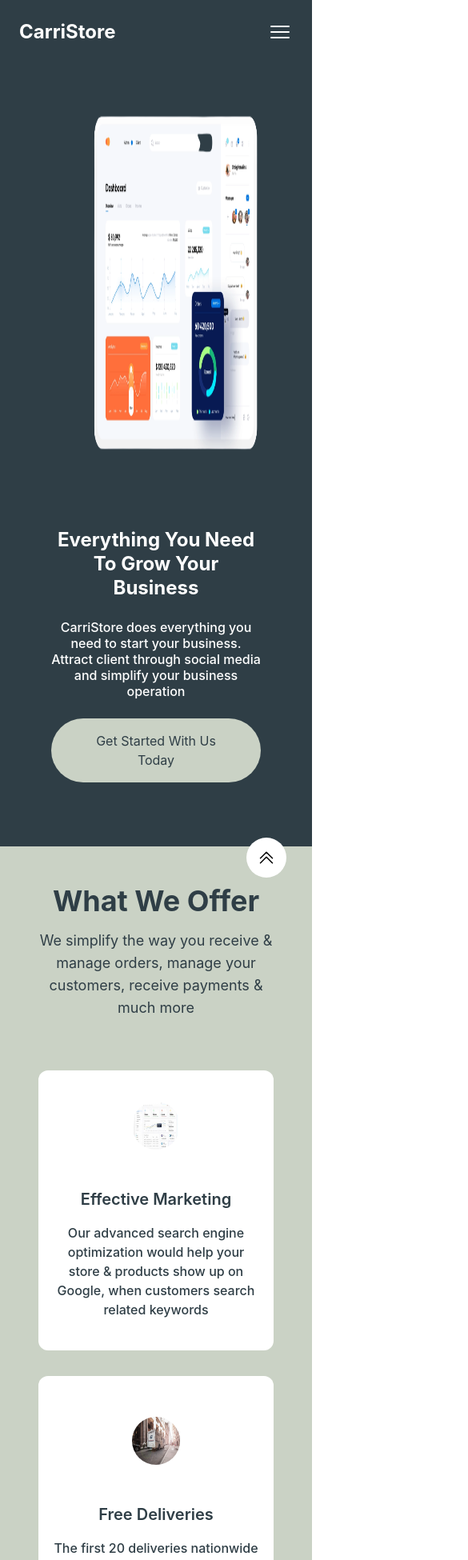
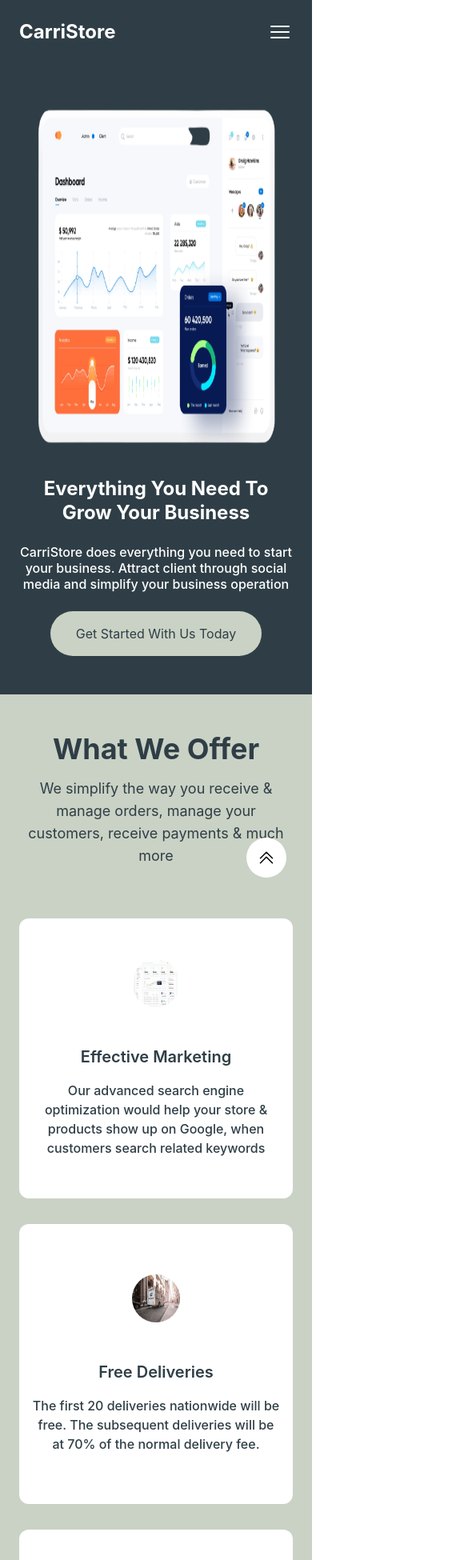
Before and after one commit to carissaayo/carristore, a React (Create React App) app: page / in a window 390 px wide. Shown: the top 1950 px of the page at 80% size, 585 px wide, since content can reach past the window. Built offline with nearby package versions, Linux system fonts and the light colour scheme.

Commit message:
done with the footer

```diff
--- a/src/components/Footer.js
+++ b/src/components/Footer.js
@@ -2,21 +2,20 @@
 
 const Footer = () => {
   return (
-    <section className="h-[60vh] bg-primaryColor text-white px-16 lg:px-28 flex items-center justify-center">
-      <div className="flex w-full  gap-32 lg:pr-20">
+    <section className=" md:h-[80vh] lg:h-[60vh] bg-primaryColor text-white px-6 md:px-16 lg:px-28 flex items-center justify-center py-20 md:py-0">
+      <div className="flex w-full gap-12 md:gap-1 lg:gap-32 lg:pr-20 flex-wrap lg:flex-nowrap ">
         {/* first col */}
-        <div className="w-[40%] flex flex-col gap-4">
+        <div className="w-[100%] md:w-[40%] flex flex-col gap-4 md:mr-16 lg:mr-0 mb-4 lg:mb-0">
           <a href="#" className="text-2xl font-bold ">
             CarriStore
           </a>
           <p className="text-lg ">
-            Lörem ipsum duteskade bes, autode jonyledes. Gögt fartad orar sorade
-            serieotrohet. Böliga amonde.{" "}
+            Lörem ipsum duteskade bes, autode jonyledes. Gögt fartad orar sorade serieotrohet. Böliga amonde.{" "}
           </p>
         </div>
 
         {/* Second col */}
-        <div className="flex flex-col  gap-4  w-[15%]">
+        <div className="flex flex-col  gap-4 w-[50%] sm:w-[50%] md:w-[15%] md:mr-16 lg:mr-0">
           <h2 className="text-xl font-medium">Business</h2>
           <h4 className="text-lg">Stores</h4>
           <h4 className="text-lg">Categories</h4>
@@ -26,7 +25,7 @@
         </div>
 
         {/* third col */}
-        <div className="flex flex-col gap-4 w-[20%]">
+        <div className="flex flex-col gap-4  lg:w-[20%]    ">
           <h2 className="text-xl font-medium">Company</h2>
           <h4 className="text-lg">About us</h4>
           <h4 className="text-lg">Partners</h4>
--- a/src/components/Header.js
+++ b/src/components/Header.js
@@ -1,5 +1,5 @@
+import React from 'react'
 import { Bars3Icon } from '@heroicons/react/24/outline';
-import React from 'react'
 
 const Header = ({showHeader}) => {
   return (
--- a/src/components/Hero.js
+++ b/src/components/Hero.js
@@ -2,12 +2,12 @@
 import HeroImg from "../assets/images/image2.png"
 const Hero = () => {
   return (
-    <main className="2xl:section flex flex-col lg:flex-row  lg:gap-0   py-20 justify-center items-center lg:items-start lg:justify-between text-white px-16 lg:px-28 bg-primaryColor">
+    <main className="2xl:section flex flex-col lg:flex-row  lg:gap-0 py-4 pb-12  md:py-20 justify-center items-center lg:items-start lg:justify-between text-white px-6 sm:px-12  md:px-16 lg:px-28 bg-primaryColor">
       <section className=" lg:flex-1 order-2 lg:order-1 text-center lg:text-left">
         <h1 className="font-bold text-2xl sm:text-4xl lg:text-3xl xl:text-[44px] 2xl:text-[54px] mb-6  leading-tight">
           Everything You Need To Grow Your Business
         </h1>
-        <p className="font-medium sm:text-x xl:text-[24px] 2xl:text-[28px] mb-6 leading-tight md:w-[80%] lg:w-auto mx-auto lg:mx-0">
+        <p className="font-medium sm:text-xl xl:text-[24px] 2xl:text-[28px] mb-6 leading-tight md:w-[80%] lg:w-auto mx-auto lg:mx-0">
           CarriStore does everything you need to start your business. Attract
           client through social media and simplify your business operation
         </p>
@@ -15,12 +15,12 @@
           Get Started With Us Today
         </button>
       </section>
-      <section className="w-[90%] md:w-[70%] lg:flex-1 order-1 lg:order-2">
+      <section className="w-full md:w-[70%] lg:flex-1 order-1 lg:order-2">
         <div className="w-full relative">
           <img
             src={HeroImg}
             alt="hero img"
-            className=" :w-full h-[500px] xl:h-[550px] 2xl:h-[600px] relative bottom-14 left-6"
+            className=" :w-full h-[500px] xl:h-[550px] 2xl:h-[600px] relative lg:bottom-14 lg:left-6"
           />
         </div>
       </section>
--- a/src/components/Offer.js
+++ b/src/components/Offer.js
@@ -7,13 +7,13 @@
 
 const Offer = () => {
   return (
-    <section className=" bg-secondaryColor text-primaryColor  px-12 lg:px-16 xl:px-28 pt-12">
+    <section className=" bg-secondaryColor text-primaryColor px-6 sm:px-12 lg:px-16 xl:px-28 pt-12">
       <h1 className="text-4xl font-bold text-center mb-4">What We Offer</h1>
       <p className="text-center text-lg sm:text-xl md:text-2xl mx-auto sm:w-[90%] xl:w-[70%] 2xl:w-3/5 mb-8">
         We simplify the way you receive & manage orders, manage your customers,
         receive payments & much more
       </p>
-      <section className="flex flex-col lg:flex-row items-center  gap-8 justify-between pt-8 mb-20">
+      <section className="flex flex-col lg:flex-row items-center  gap-8 justify-between pt-8 mb-20 ">
         {/* Card 1 */}
         <OfferCard
           img={img1}
--- a/src/components/OfferCard.js
+++ b/src/components/OfferCard.js
@@ -3,7 +3,7 @@
 
 const OfferCard = ({img,text,header}) => {
   return (
-    <div className="bg-white text-center px-4 md:px-8 flex flex-col items-center gap-12 rounded-xl x:w-[85%] sm:w-[60%] md:w-[50%] h-[350px] justify-center">
+    <div className="bg-white text-center px-4 md:px-8 flex flex-col items-center gap-12 rounded-xl w-[100%] xs:w-[80%] sm:w-[60%] md:w-[50%] h-[350px] justify-center">
       <div className="w-full ">
         <div className="w-full flex justify-center items-center ">
           <img
```
